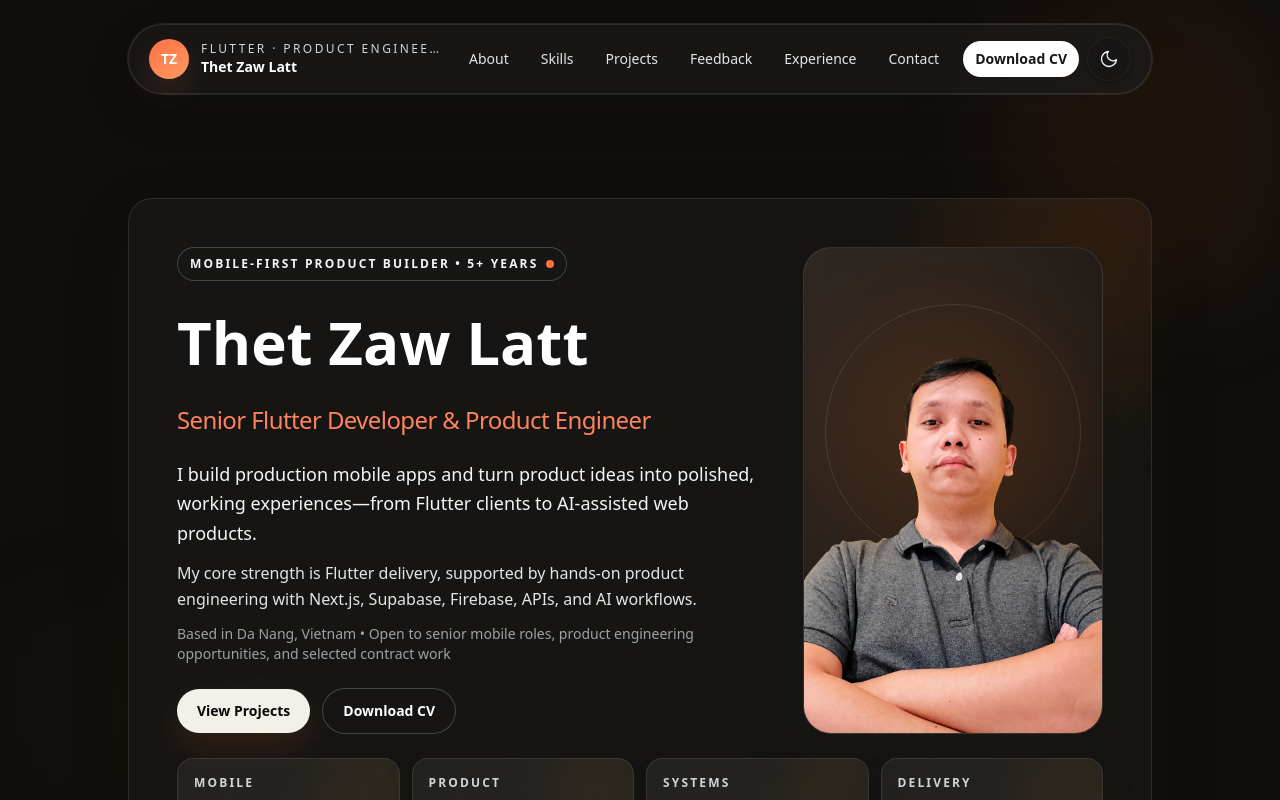
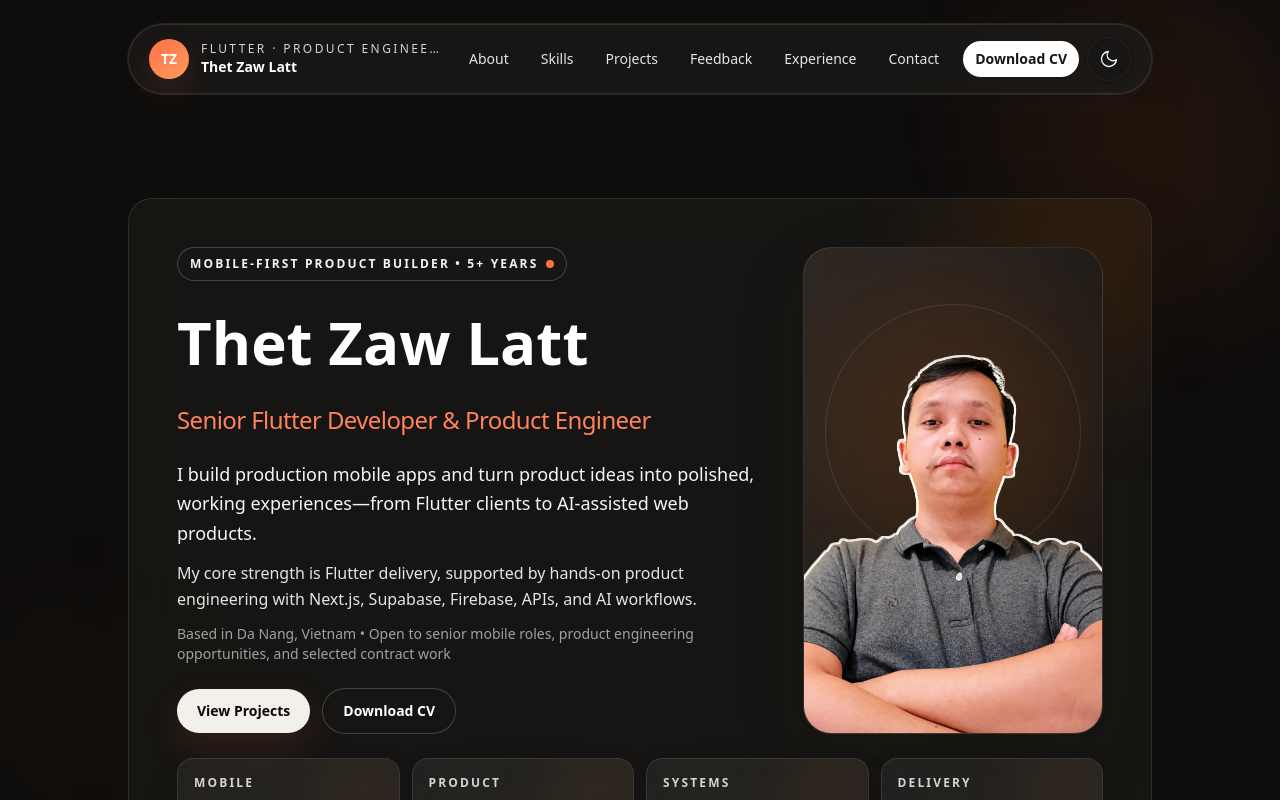
Before and after one commit to thetzawlatt77-cell/portfolio_landing, a Next.js app: page / in a window 1280 px wide. Shown: the top 800 px of the page. Built offline with nearby package versions, Linux system fonts and the light colour scheme.

Commit message:
Add sticker treatment to hero portrait

```diff
--- a/src/components/hero.tsx
+++ b/src/components/hero.tsx
@@ -121,7 +121,7 @@ export function Hero() {
               src="/profile-cutout-v2.png"
               alt="Portrait of Thet Zaw Latt, Senior Flutter Developer and Product Engineer"
               fill
-              className="object-contain object-bottom"
+              className="object-contain object-bottom [filter:drop-shadow(2px_0_0_rgba(255,253,249,0.9))_drop-shadow(-2px_0_0_rgba(255,253,249,0.9))_drop-shadow(0_2px_0_rgba(255,253,249,0.9))_drop-shadow(0_-2px_0_rgba(255,253,249,0.9))_drop-shadow(0_18px_24px_rgba(35,28,21,0.2))]"
               sizes="(min-width: 1024px) 380px, 100vw"
               priority
             />
```
